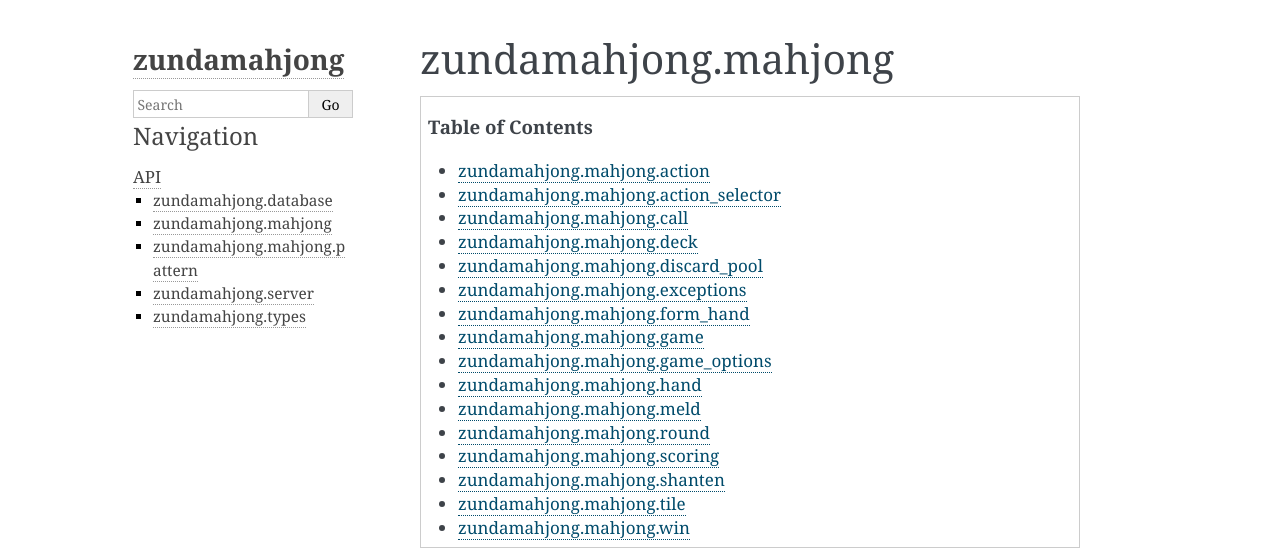
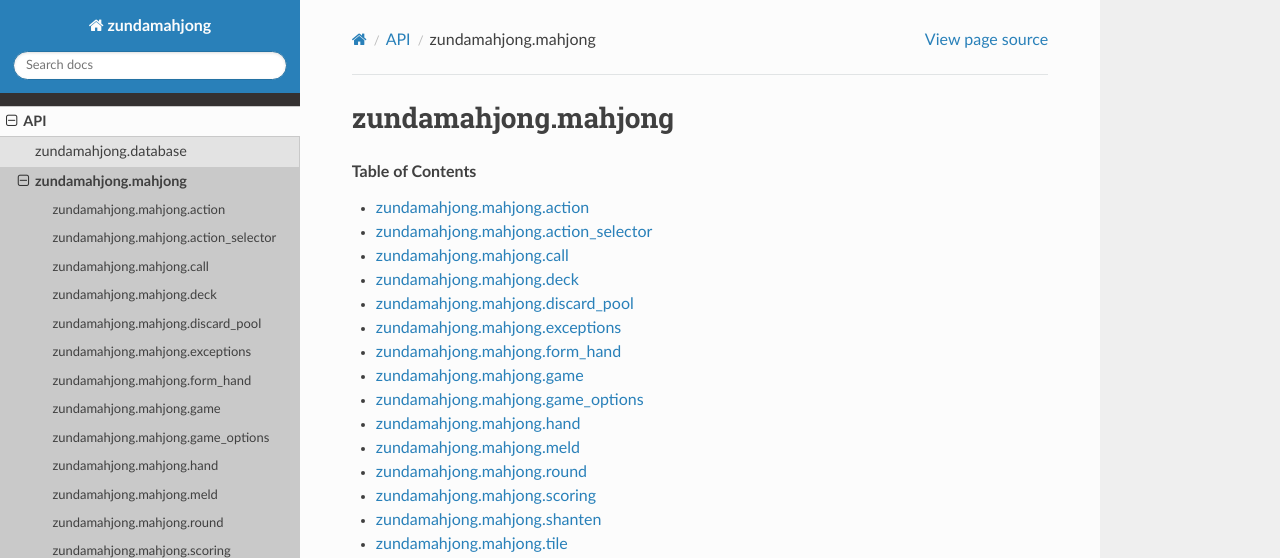
Before and after one commit to faraplay/zundamahjong, a Sphinx documentation site: the page built from docs/source/api/mahjong.rst, in a window 1280 px wide and 1400 px high. Shown: the top 558 px of the window. Built offline with Sphinx 7.4.7 and the Read the Docs theme 3.1.0, drawn with Linux system fonts in a browser that asks for light colours; some of the changed text lies outside the part shown; grey boxes are pictures that could not be loaded.

Commit message:
use sphinx-rtd-theme :)

```diff
--- a/docs/source/conf.py
+++ b/docs/source/conf.py
@@ -17,6 +17,7 @@ release = "0.2.0"
 extensions = [
     "sphinx.ext.doctest",
     "sphinx.ext.autodoc",
+    "sphinx_rtd_theme",
 ]
 
 templates_path = ["_templates"]
@@ -26,7 +27,7 @@ exclude_patterns = []
 # -- Options for HTML output -------------------------------------------------
 # https://www.sphinx-doc.org/en/master/usage/configuration.html#options-for-html-output
 
-html_theme = "alabaster"
+html_theme = "sphinx_rtd_theme"
 html_static_path = ["_static"]
 
 html_sidebars = {
--- a/pyproject.toml
+++ b/pyproject.toml
@@ -69,6 +69,7 @@ test = [
 docs = [
   "sphinx",
   "sphinx-autobuild",
+  "sphinx-rtd-theme",
 ]
 
 production = [
```
Also changed, not shown: 1 other file.
